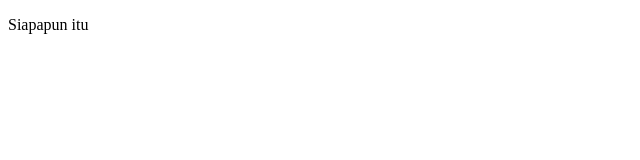
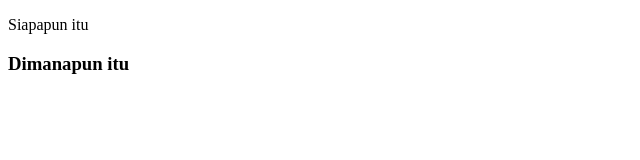
Before and after one commit to sh3ville/belajar-make-git, a plain HTML site: page index.html in a window 1280 px wide. Shown: the whole page, without its empty margins (0-640 px from the left). Drawn offline with Linux system fonts and the light colour scheme.

Commit message:
Update index.html

```diff
--- a/index.html
+++ b/index.html
@@ -8,5 +8,6 @@
 </head>
 <body>
     <p>Siapapun itu</p>
+    <h3>Dimanapun itu</p>
 </body>
 </html>
```
